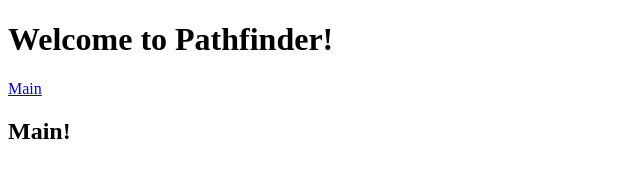
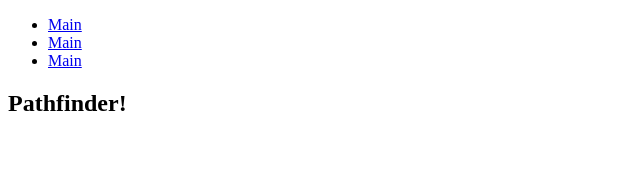
Before and after one commit to TKatra/Pathfinder, a website: page public/index.html in a window 1280 px wide. Shown: the whole page, without its empty margins (0-640 px from the left). Drawn offline with nearby package versions, Linux system fonts and the light colour scheme; files that its build step writes are made by us from their sources.

Commit message:
Added a header menu

```diff
--- a/public/index.html
+++ b/public/index.html
@@ -20,6 +20,7 @@
     <script src="modules/main/main.js"></script>
     <script src="modules/main/config/routes.js"></script>
     <script src="modules/main/controllers/mainController.js"></script>
+    <script src="modules/main/directives/headerMenuDirective.js"></script>
     <!-- endinject -->
   </head>
   <body>
--- /dev/null
+++ b/public/modules/main/directives/headerMenuDirective.js
@@ -0,0 +1,16 @@
+(function() {
+  'use strict';
+
+  angular
+  .module('main')
+  .directive('headerMenu', headerMenuDirective);
+
+  headerMenuDirective.$inject = [];
+
+  function headerMenuDirective () {
+    return {
+      restrict: 'E',
+      templateUrl: 'modules/main/views/headerMenu.html'
+    };
+  }
+})();
--- a/public/modules/main/views/baseView.html
+++ b/public/modules/main/views/baseView.html
@@ -1,6 +1,7 @@
 <main>
-  <h1>Welcome to Pathfinder!</h1>
-  <a ui-sref="base.main">Main</a>
+  <header>
+    <header-menu><header-menu/>
+  </header>
 
   <div ui-view></div>
 <main/>
--- /dev/null
+++ b/public/modules/main/views/headerMenu.html
@@ -0,0 +1,13 @@
+<nav>
+  <ul>
+    <li>
+      <a ui-sref="base.main">Main</a>
+    </li>
+    <li>
+      <a ui-sref="base.main">Main</a>
+    </li>
+    <li>
+      <a ui-sref="base.main">Main</a>
+    </li>
+  </ul>
+</nav>
--- a/public/modules/main/views/mainView.html
+++ b/public/modules/main/views/mainView.html
@@ -1 +1 @@
-<h2>Main!</h2>
+<h2>Pathfinder!</h2>
```
